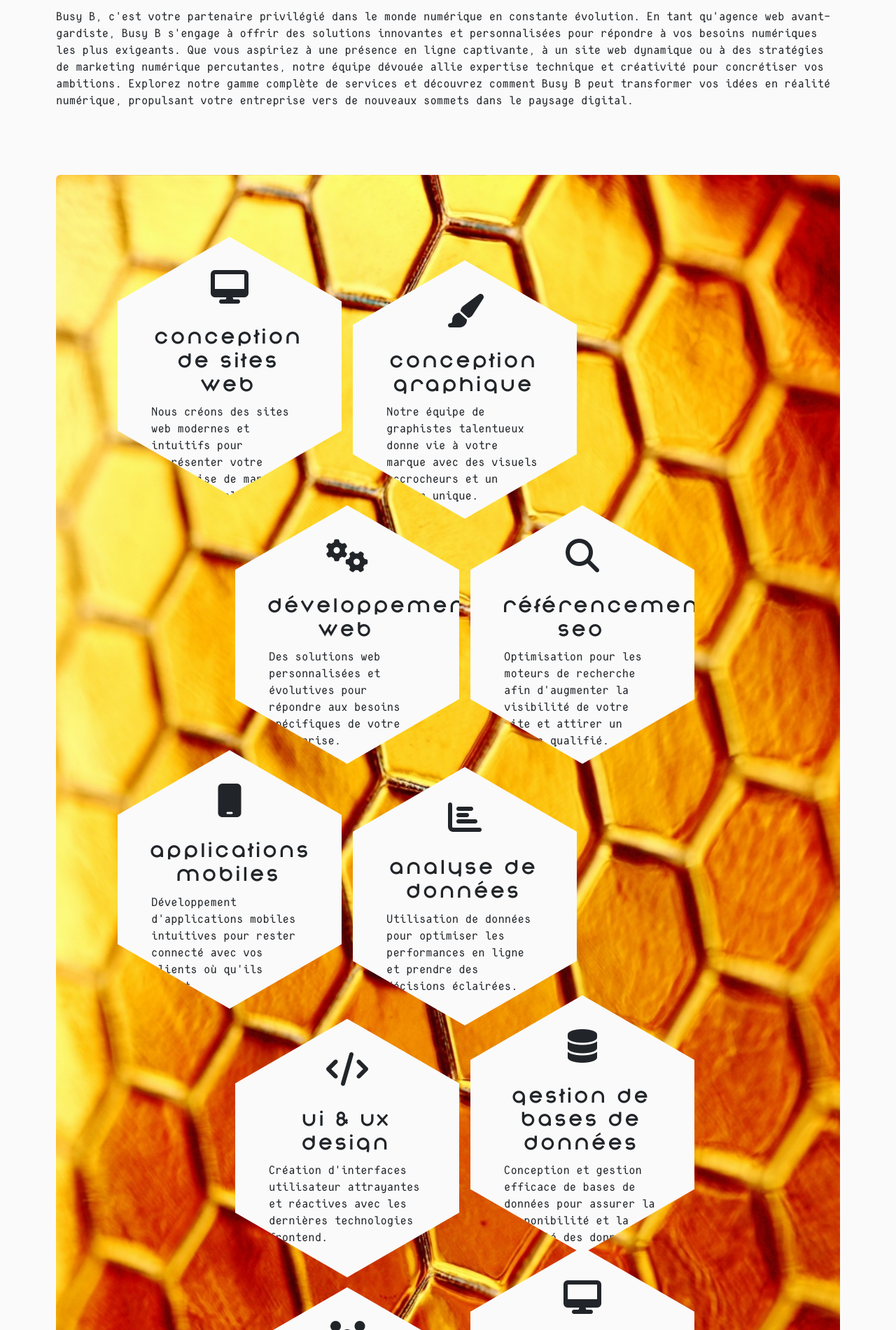
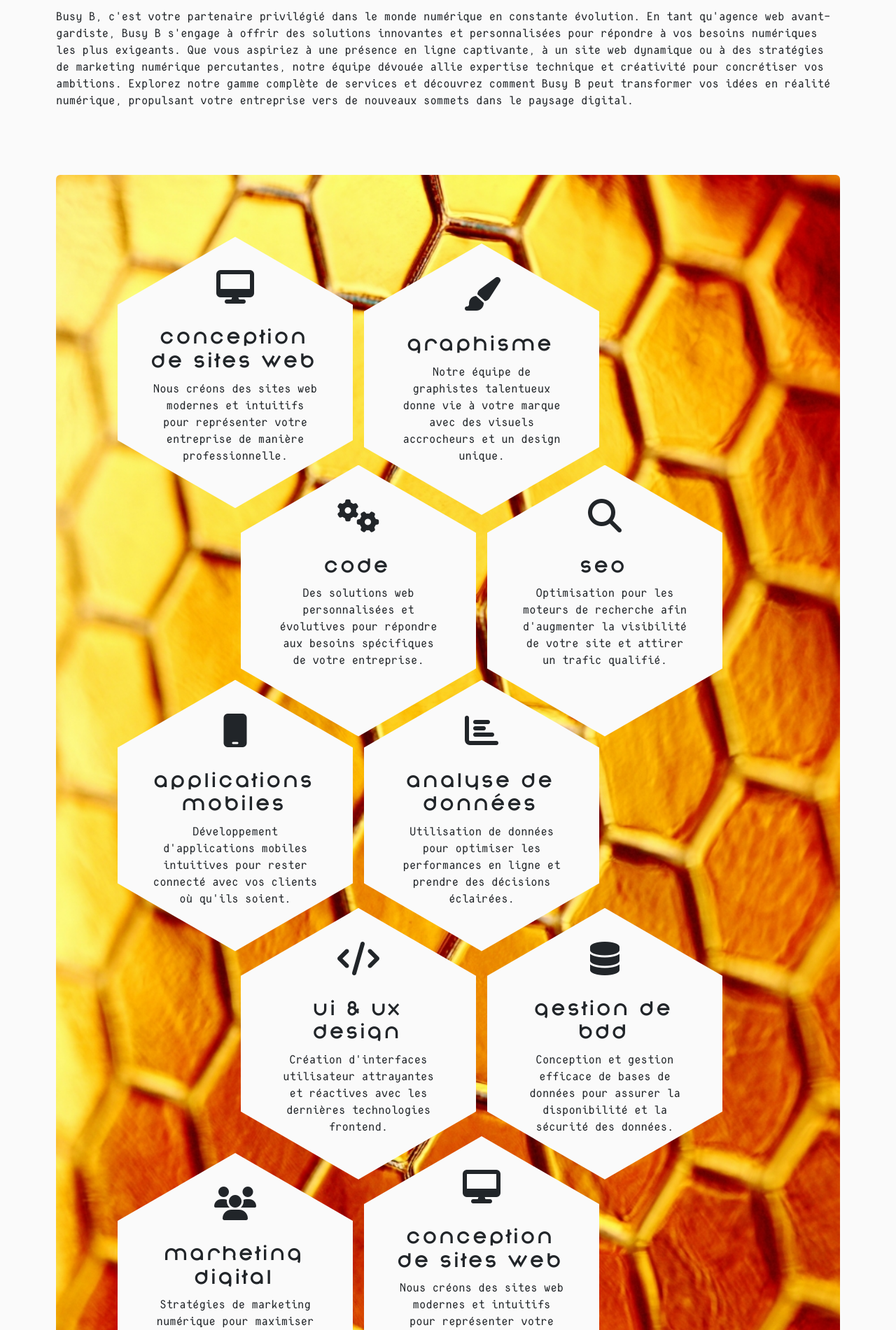
Before and after one commit to EstelleDab/busyb, a PHP site: page /pages/expertise.php in a window 1280 px wide. Shown: the part 412-2313 px from the top of the page at 70% size. Run offline with PHP 8.4, Linux system fonts and the light colour scheme; some web fonts are replaced.

Commit message:
Essai responsive

```diff
--- a/assets/css/expertise.css
+++ b/assets/css/expertise.css
@@ -11,14 +11,13 @@
 
 .main-expertise {
   display: flex;
-  --s: 20rem; /* size  */
-  --m: .5rem; /* margin */
+  --s: 21rem;
+  --m: .5rem;
   --f: calc(1.732 * var(--s) + 4 * var(--m) - .5rem);
 }
 
 .container-expertise {
   font-size: 0;
-  /*disable white space between inline block element */
 }
 
 .container-expertise div {
--- a/inc.head.php
+++ b/inc.head.php
@@ -2,6 +2,7 @@
 	<meta charset="UTF-8">
 	<meta name="viewport" content="width=device-width, initial-scale=1">
 	<link rel="icon" type="image/png" href="assets/logo.png"/>
+    <link rel="stylesheet" type="text/css" href="https://stackpath.bootstrapcdn.com/bootstrap/4.0.0/css/bootstrap.min.css">
     <link href="../assets/css/style.css" rel="stylesheet">
     <link href="../assets/css/bootstrap.css" rel="stylesheet">
     <link href="./assets/css/style.css" rel="stylesheet">
--- a/pages/contact.php
+++ b/pages/contact.php
@@ -62,7 +62,7 @@
                         </div>
 
                         <div class="col-md-12">
-                            <button type="submit" name="submit" class="btn btn-primary">
+                            <button type="submit" name="submit" class="btn btn-secondary">
                                 Envoyer
                             </button>
                         </div>
--- a/pages/expertise.php
+++ b/pages/expertise.php
@@ -35,107 +35,103 @@
         </div><!-- eof d-flex -->
 
         <div class="container-fluid p-5">
-            <div class="main-expertise parallax pb-5 rounded">
+            <div class="parallax pb-5 rounded">
+                <div class="main-expertise">
                     <div class="container-expertise p-5">
 
                         <div class="text-center text-wrap p-4">
-                        <i class="fa-solid fa-desktop fa-3x mb-3"></i><!--icone-->
-                        <h3>Conception de Sites Web</h3>
-                        <p>Nous créons des sites web modernes et intuitifs pour représenter votre entreprise de
+                            <i class="text-center text-wrap fa-solid fa-desktop fa-3x mb-3"></i><!--icone-->
+                            <h3 class="text-center text-wrap">Conception de Sites Web</h3>
+                            <p class="text-center text-wrap">Nous créons des sites web modernes et intuitifs pour
+                                représenter votre entreprise de
                                 manière
                                 professionnelle.</p>
                         </div>
 
                         <div class="text-center text-wrap p-4">
-                        <i class="fa-solid fa-paint-brush fa-3x mb-3"></i><!--icone-->
-                        <h3>Conception Graphique</h3>
-                        <p>Notre équipe de graphistes talentueux donne vie à votre marque avec des visuels
+                            <i class="text-center text-wrap fa-solid fa-paint-brush fa-3x mb-3"></i><!--icone-->
+                            <h3 class="text-center text-wrap">Graphisme</h3>
+                            <p class="text-center text-wrap">Notre équipe de graphistes talentueux donne vie à votre
+                                marque avec des visuels
                                 accrocheurs
                                 et un design unique.</p>
                         </div>
 
                         <div class="text-center text-wrap p-4">
-                        <i class="fa-solid fa-cogs fa-3x mb-3"></i><!--icone-->
-                        <h3>Développement Web</h3>
-                        <p>Des solutions web personnalisées et évolutives pour répondre aux besoins spécifiques de
+                            <i class="text-center text-wrap fa-solid fa-cogs fa-3x mb-3"></i><!--icone-->
+                            <h3 class="text-center text-wrap">Code</h3>
+                            <p class="text-center text-wrap">Des solutions web personnalisées et évolutives pour
+                                répondre aux besoins spécifiques de
                                 votre
                                 entreprise.</p>
                         </div>
 
                         <div class="text-center text-wrap p-4">
-                        <i class="fa-solid fa-search fa-3x mb-3"></i><!--icone-->
-                        <h3>Référencement SEO</h3>
-                        <p>Optimisation pour les moteurs de recherche afin d'augmenter la visibilité de votre site
+                            <i class="text-center text-wrap fa-solid fa-search fa-3x mb-3"></i><!--icone-->
+                            <h3 class="text-center text-wrap">SEO</h3>
+                            <p class="text-center text-wrap">Optimisation pour les moteurs de recherche afin d'augmenter
+                                la visibilité de votre site
                                 et
                                 attirer un trafic qualifié.</p>
 
                         </div>
 
                         <div class="text-center text-wrap p-4">
-                        <i class="fa-solid fa-mobile fa-3x mb-3"></i><!--icone-->
-                        <h3>Applications Mobiles</h3>
-                        <p>Développement d'applications mobiles intuitives pour rester connecté avec vos clients où
+                            <i class="text-center text-wrap fa-solid fa-mobile fa-3x mb-3"></i><!--icone-->
+                            <h3 class="text-center text-wrap">Applications Mobiles</h3>
+                            <p class="text-center text-wrap">Développement d'applications mobiles intuitives pour rester
+                                connecté avec vos clients où
                                 qu'ils soient.</p>
 
                         </div>
 
                         <div class="text-center text-wrap p-4">
-                        <i class="fa-solid fa-chart-bar fa-3x mb-3"></i><!--icone-->
-                        <h3>Analyse de Données</h3>
-                        <p>Utilisation de données pour optimiser les performances en ligne et prendre des décisions
+                            <i class="text-center text-wrap fa-solid fa-chart-bar fa-3x mb-3"></i><!--icone-->
+                            <h3 class="text-center text-wrap">Analyse de Données</h3>
+                            <p class="text-center text-wrap">Utilisation de données pour optimiser les performances en
+                                ligne et prendre des décisions
                                 éclairées.</p>
                         </div>
 
                         <div class="text-center text-wrap p-4">
-                        <i class="fa-solid fa-code fa-3x mb-3"></i><!--icone-->
-                        <h3>UI & UX Design</h3>
-                        <p>Création d'interfaces utilisateur attrayantes et réactives avec les dernières
+                            <i class="text-center text-wrap fa-solid fa-code fa-3x mb-3"></i><!--icone-->
+                            <h3 class="text-center text-wrap">UI & UX Design</h3>
+                            <p class="text-center text-wrap">Création d'interfaces utilisateur attrayantes et réactives
+                                avec les dernières
                                 technologies frontend.</p>
 
                         </div>
 
                         <div class="text-center text-wrap p-4">
-                        <i class="fa-solid fa-database fa-3x mb-3"></i><!--icone-->
-                        <h3>Gestion de Bases de Données</h3>
-                        <p>Conception et gestion efficace de bases de données pour assurer la disponibilité et la
+                            <i class="text-center text-wrap fa-solid fa-database fa-3x mb-3"></i><!--icone-->
+                            <h3 class="text-center text-wrap">Gestion de BDD</h3>
+                            <p class="text-center text-wrap">Conception et gestion efficace de bases de données pour
+                                assurer la disponibilité et la
                                 sécurité des données.</p>
                         </div>
 
                         <div class="text-center text-wrap p-4">
-                        <i class="fa-solid fa-users fa-3x mb-3"></i><!--icone-->
-                        <h3>Marketing Digital</h3>
-                        <p>Stratégies de marketing numérique pour maximiser la visibilité en ligne et attirer un
+                            <i class="text-center text-wrap fa-solid fa-users fa-3x mb-3"></i><!--icone-->
+                            <h3 class="text-center text-wrap">Marketing Digital</h3>
+                            <p class="text-center text-wrap">Stratégies de marketing numérique pour maximiser la
+                                visibilité en ligne et attirer un
                                 public ciblé.</p>
                         </div>
 
 
                         <div class="text-center text-wrap p-4">
-                        <i class="fa-solid fa-desktop fa-3x mb-3"></i><!--icone-->
-                        <h3>Conception de Sites Web</h3>
-                        <p>Nous créons des sites web modernes et intuitifs pour représenter votre entreprise de
+                            <i class="text-center text-wrap fa-solid fa-desktop fa-3x mb-3"></i><!--icone-->
+                            <h3 class="text-center text-wrap">Conception de Sites Web</h3>
+                            <p class="text-center text-wrap">Nous créons des sites web modernes et intuitifs pour
+                                représenter votre entreprise de
                                 manière
                                 professionnelle.</p>
-                    </div>
-
-                    <div class="text-center text-wrap p-4">
-                        <i class="fa-solid fa-paint-brush fa-3x mb-3"></i><!--icone-->
-                        <h3>Conception Graphique</h3>
-                        <p>Notre équipe de graphistes talentueux donne vie à votre marque avec des visuels
-                            accrocheurs
-                            et un design unique.</p>
-                    </div>
-
-                    <div class="text-center text-wrap p-4">
-                        <i class="fa-solid fa-cogs fa-3x mb-3"></i><!--icone-->
-                        <h3>Développement Web</h3>
-                        <p>Des solutions web personnalisées et évolutives pour répondre aux besoins spécifiques de
-                            votre
-                            entreprise.</p>
                         </div>
 
 
                     </div><!-- eof container-expertise -->
                 </div><!-- eof main-expertise -->
+            </div><!-- eof parallax -->
         </div><!-- eof container-fluid -->
 
 
```
Also changed, not shown: pages/travaillons.php (+14 -30 lines). Lines whose indentation alone changed are shown as unchanged.
